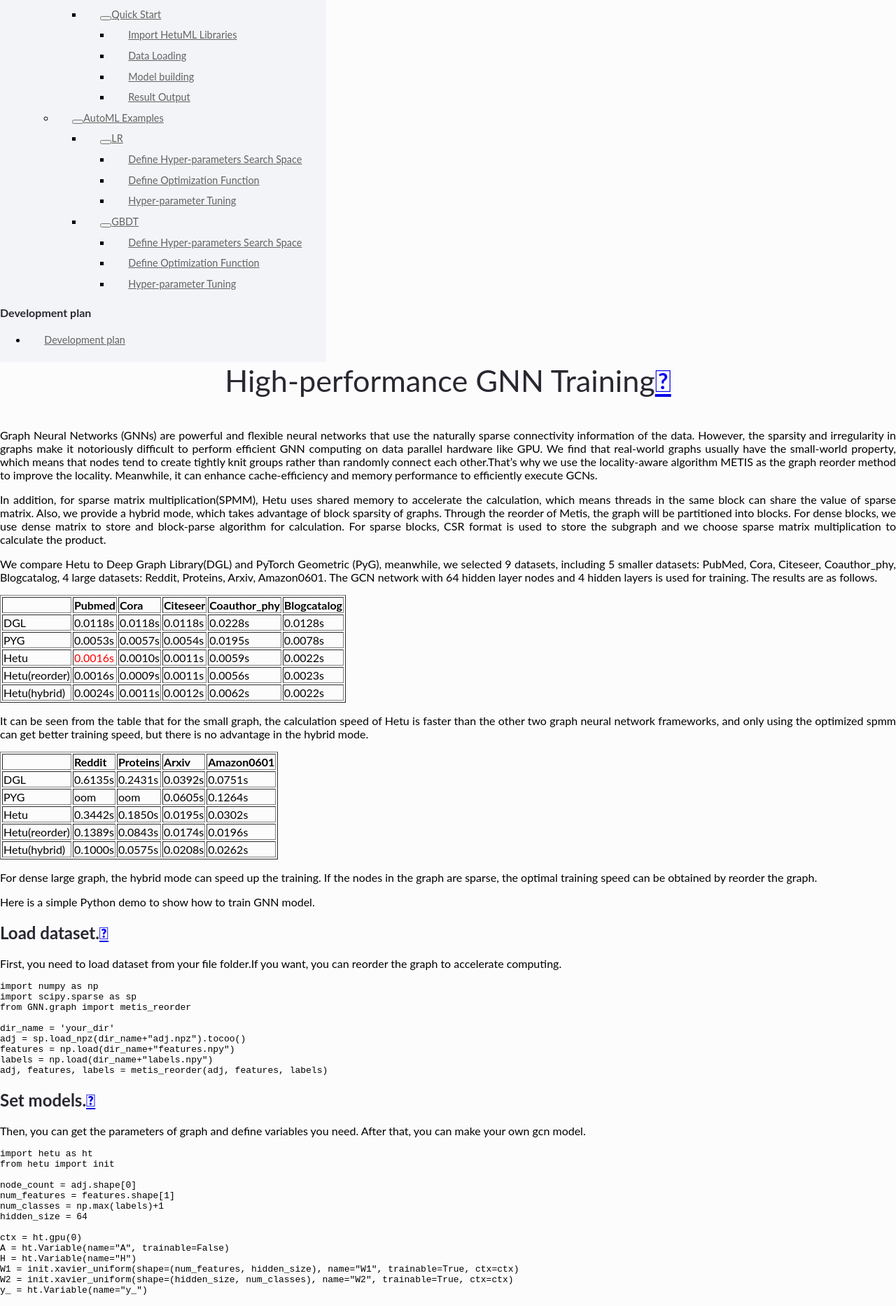
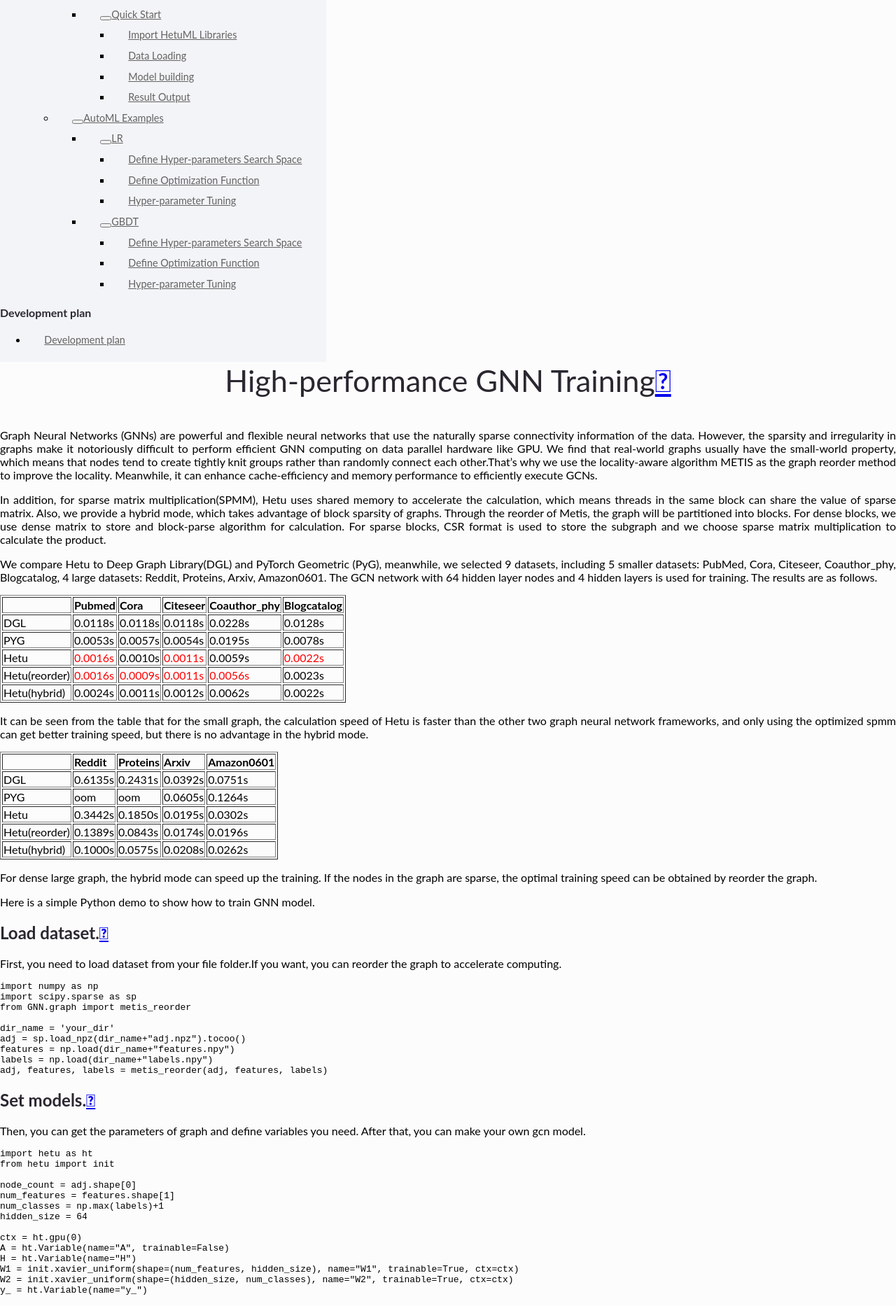
Before and after one commit to njw1123/Hetu_doc, a Sphinx documentation site: the page built from source/Features/content5.md, in a window 1280 px wide. Shown: the part 1273-3139 px from the top of the page at 70% size. Built offline with Sphinx 7.4.7 and the Read the Docs theme 2.0.0, drawn with Linux system fonts in a browser that asks for light colours.

Commit message:
Update content5.md

```diff
--- a/source/Features/content5.md
+++ b/source/Features/content5.md
@@ -12,8 +12,8 @@ We compare Hetu to Deep Graph Library(DGL)  and PyTorch Geometric (PyG), meanwhi
 |----------------|---------|---------|----------|--------------|-------------|
 | DGL            | 0.0118s | 0.0118s | 0.0118s  | 0.0228s      | 0.0128s     |
 | PYG            | 0.0053s | 0.0057s | 0.0054s  | 0.0195s      | 0.0078s     |
-| Hetu           | <font color='red'>0.0016s</font> | 0.0010s | 0.0011s  | 0.0059s      | 0.0022s     |
-| Hetu(reorder)  | 0.0016s | 0.0009s | 0.0011s  | 0.0056s      | 0.0023s     |
+| Hetu           | <font color='red'>0.0016s</font> | 0.0010s | <font color='red'>0.0011s</font>  | 0.0059s      | <font color='red'>0.0022s</font>     |
+| Hetu(reorder)  | <font color='red'>0.0016s</font> | <font color='red'>0.0009s</font> | <font color='red'>0.0011s</font>  | <font color='red'>0.0056s</font>      | 0.0023s     |
 | Hetu(hybrid)   | 0.0024s | 0.0011s | 0.0012s  | 0.0062s      | 0.0022s     |
 
 
```
